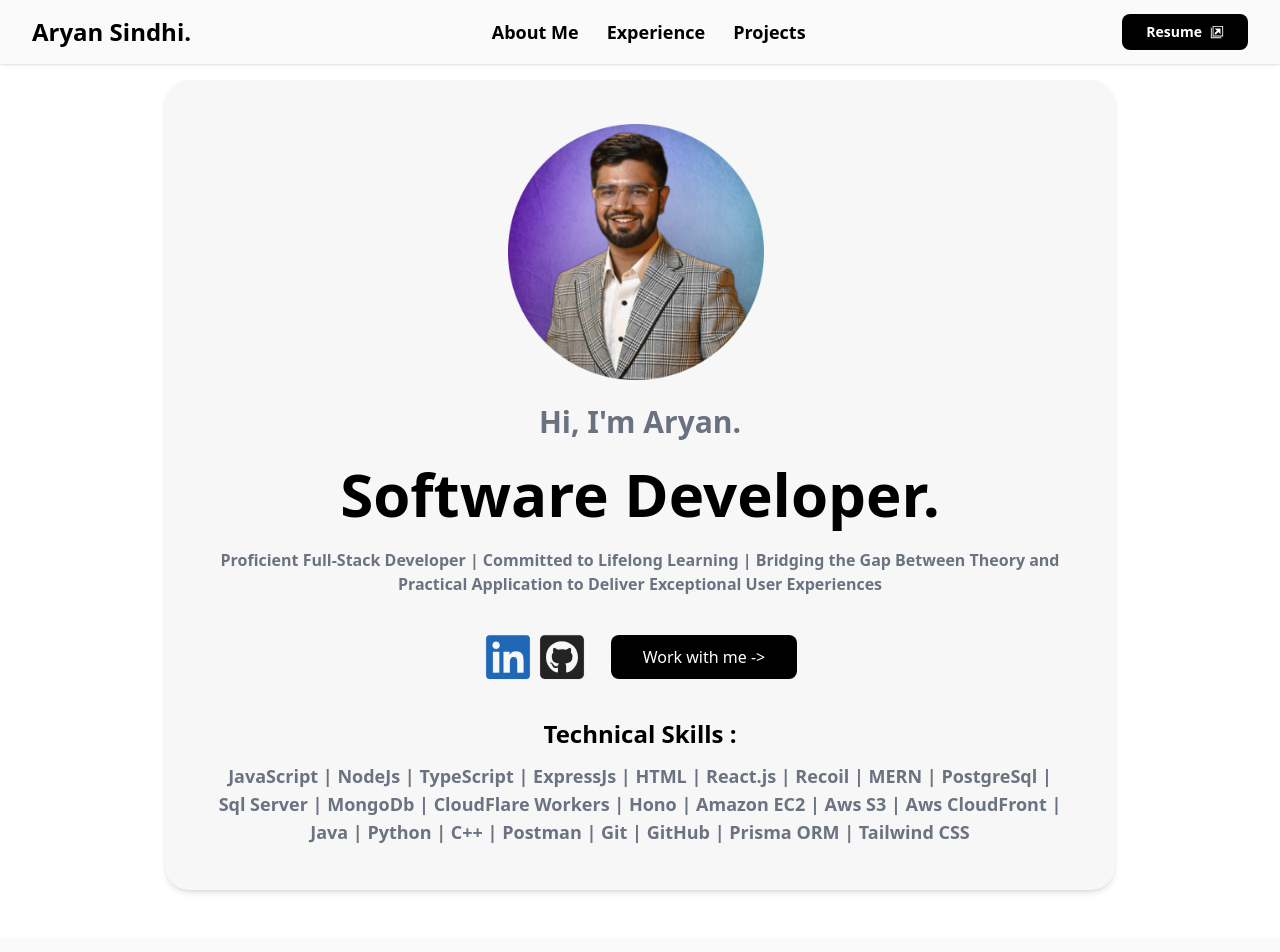
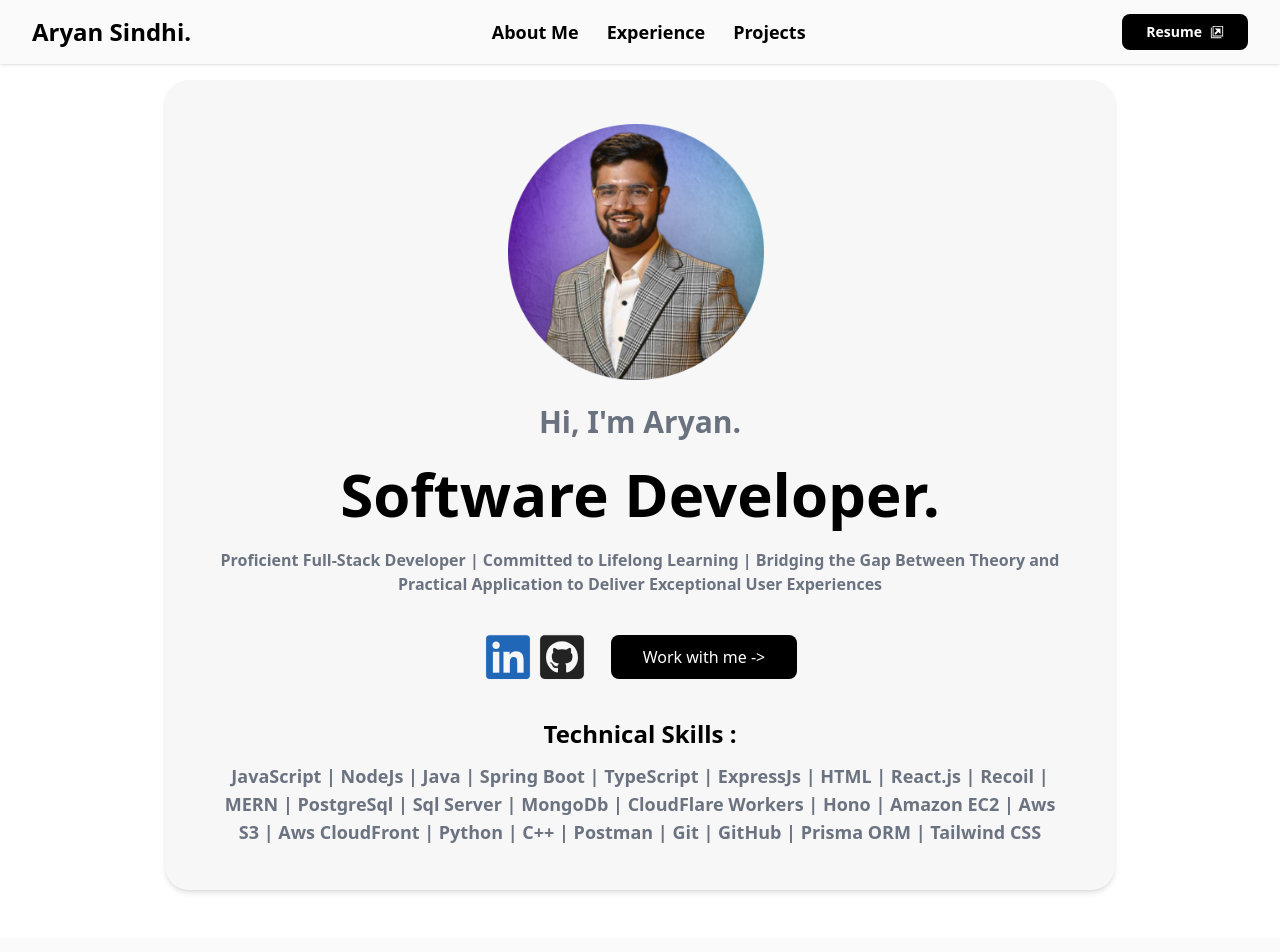
Before and after one commit to aryansindhi18/Portfolio, a React (Vite) app: page / in a window 1280 px wide. Shown: the top 952 px of the page. Built offline with nearby package versions, Linux system fonts and the light colour scheme.

Commit message:
Update Skills.tsx

```diff
--- a/src/assets/components/Skills.tsx
+++ b/src/assets/components/Skills.tsx
@@ -3,7 +3,7 @@ export function Skills(){
         <div className='flex justify-center {text-gray-700} font-extrabold text-2xl'>
             Technical Skills {':'}</div>
         <div className=' flex justify-center items-center text-gray-500 text-lg font-bold text-center pb-1'>
-            JavaScript | NodeJs | TypeScript | ExpressJs | HTML | React.js | Recoil | MERN | PostgreSql | Sql Server | MongoDb | CloudFlare Workers | Hono | Amazon EC2 | Aws S3 | Aws CloudFront | Java | Python | C++ | Postman | Git | GitHub | Prisma ORM | Tailwind CSS
+            JavaScript | NodeJs | Java | Spring Boot | TypeScript | ExpressJs | HTML | React.js | Recoil | MERN | PostgreSql | Sql Server | MongoDb | CloudFlare Workers | Hono | Amazon EC2 | Aws S3 | Aws CloudFront | Python | C++ | Postman | Git | GitHub | Prisma ORM | Tailwind CSS
         </div>
     </>
 }
```
